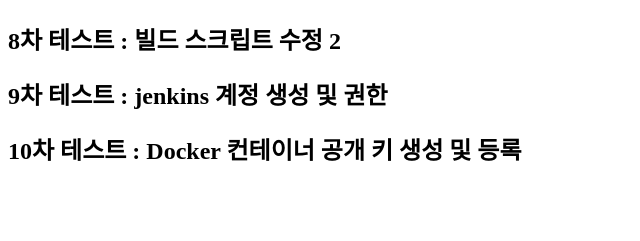
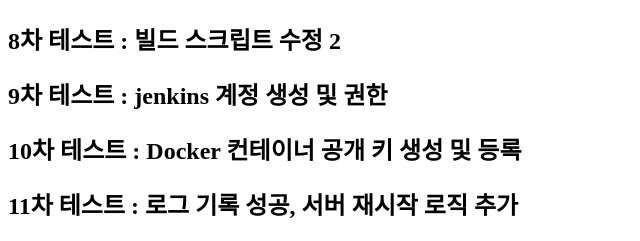
Before and after one commit to integerJI/ioniq5, a Django app: page / in a window 1280 px wide. Shown: the part 559-800 px from the top of the page, without its empty margins (0-640 px from the left). Run offline with Django 4.2, Linux system fonts and the light colour scheme.

Commit message:
Update index.html
11차 테스트 : 로그 기록 성공, 서버 재시작 로직 추가

```diff
--- a/app/templates/index.html
+++ b/app/templates/index.html
@@ -25,3 +25,5 @@
 <h2>9차 테스트 : jenkins 계정 생성 및 권한 </h2>
 
 <h2>10차 테스트 : Docker 컨테이너 공개 키 생성 및 등록</h2>
+
+<h2>11차 테스트 : 로그 기록 성공, 서버 재시작 로직 추가</h2>
```
